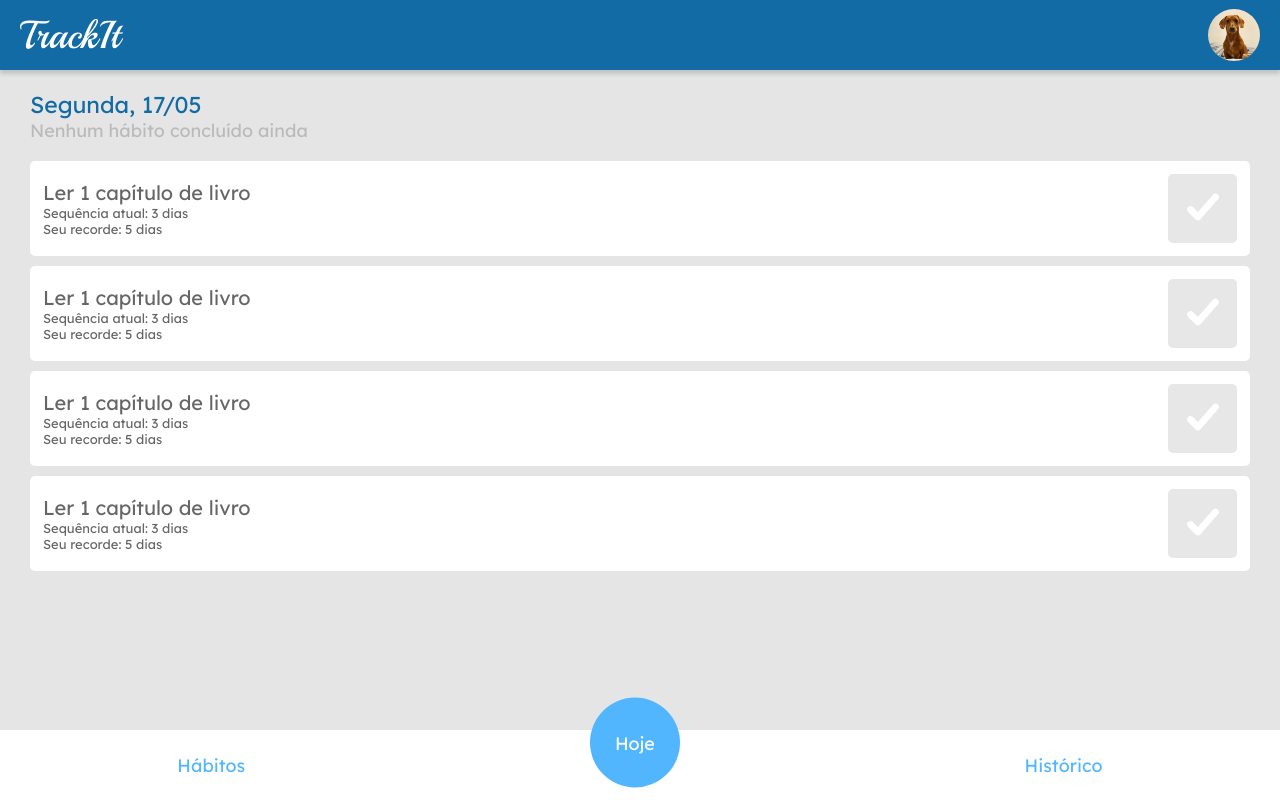
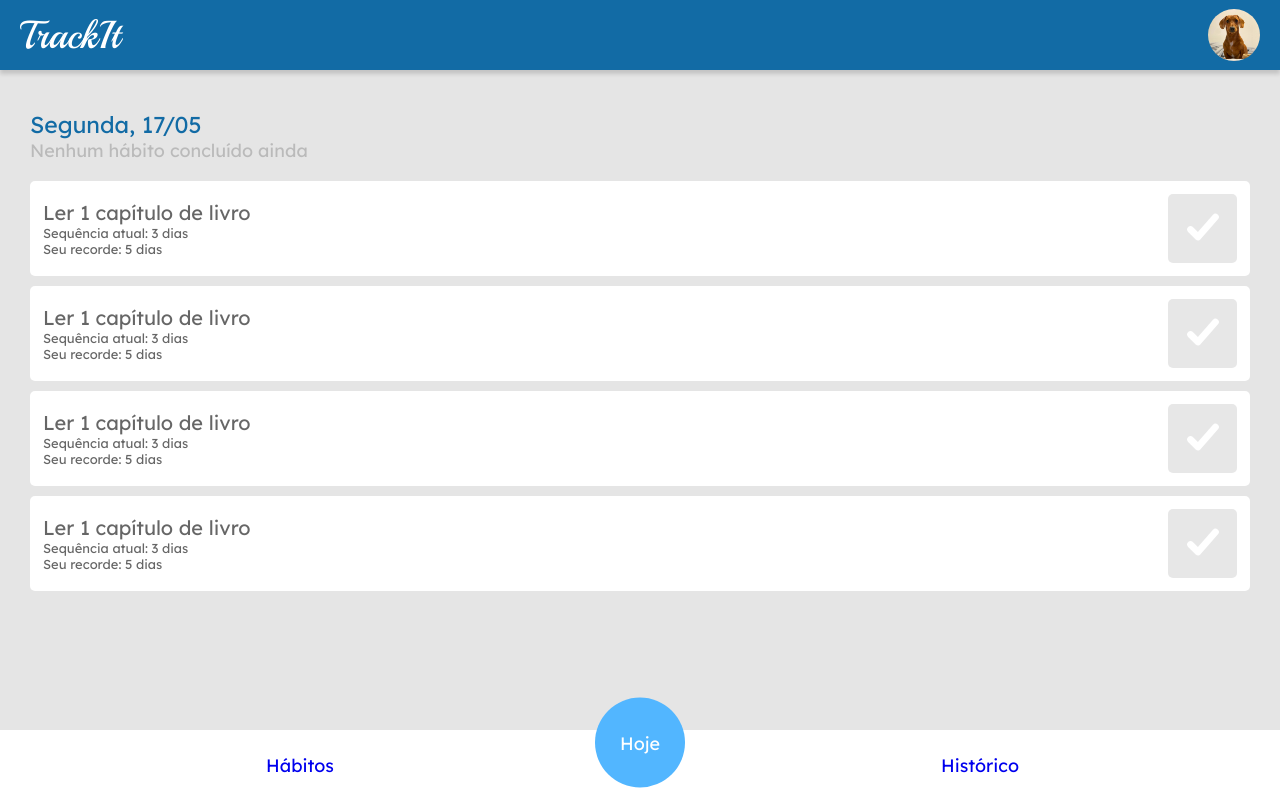
Before and after one commit to lemoscaio/trackit, a React (Create React App) app: page /today in a window 1280 px wide. Built offline with nearby package versions, Linux system fonts and the light colour scheme; no server answers.

Commit message:
adds function to remove habit

```diff
--- a/src/components/Footer.js
+++ b/src/components/Footer.js
@@ -1,14 +1,27 @@
-import React from 'react'
-import * as S from '../styles/styles'
+import React from "react";
+import { Link } from "react-router-dom";
+import * as S from "../styles/styles";
 
 function Footer() {
     return (
         <S.Footer>
-            <p>Hábitos</p>
-            <S.TodayButton><p>Hoje</p></S.TodayButton>
-            <p>Histórico</p>
+            <S.FooterAltLink to="/habits">
+                <S.FooterLinkWrapper>
+                    <p>Hábitos</p>
+                </S.FooterLinkWrapper>
+            </S.FooterAltLink>
+            <S.FooterLink to="/today">
+                <S.TodayButton>
+                    <p>Hoje</p>
+                </S.TodayButton>
+            </S.FooterLink>
+            <S.FooterAltLink to="/history">
+                <S.FooterLinkWrapper>
+                    <p>Histórico</p>
+                </S.FooterLinkWrapper>
+            </S.FooterAltLink>
         </S.Footer>
-    )
+    );
 }
 
-export default Footer
+export default Footer;
--- a/src/components/HabitsPage/components/Habit.js
+++ b/src/components/HabitsPage/components/Habit.js
@@ -1,21 +1,26 @@
 import React from "react";
+import axios from "axios";
 import * as S from "../../../styles/styles";
 
 import trashIcon from "./../../../assets/images/icons/trash-icon.svg";
 
-const daysOfWeek = ["D", "S", "T", "Q", "Q", "S", "S"];
-const buttonsDaysOfWeek = daysOfWeek.map((day) => {
-    return <S.DayButton key={day}>{day}</S.DayButton>;
-});
+function Habit({ habit: { id, name, days }, removeTask }) {
 
-function Habit(props) {
-    const { id, name, days } = props;
+
+    const daysOfWeek = ["D", "S", "T", "Q", "Q", "S", "S"];
+    const buttonsDaysOfWeek = daysOfWeek.map((day, index) => {
+        return days.includes(index) ? (
+            <S.DayButtonOn key={index}>{day}</S.DayButtonOn>
+        ) : (
+            <S.DayButton key={index}>{day}</S.DayButton>
+        );
+    });
 
     return (
         <S.Habit>
             <p>{name}</p>
             <div>{buttonsDaysOfWeek}</div>
-            <S.RemoveTask>
+            <S.RemoveTask onClick={() => removeTask(id)}>
                 <img src={trashIcon} alt="Remove task Icon" />
             </S.RemoveTask>
         </S.Habit>
--- a/src/components/HabitsPage/components/Habits.js
+++ b/src/components/HabitsPage/components/Habits.js
@@ -11,7 +11,6 @@ function Habits() {
     const [habits, setHabits] = useState([]);
     const navigate = useNavigate();
 
-    useEffect(() => {
     const GET_HABITS_URL =
         "https://mock-api.bootcamp.respondeai.com.br/api/v2/trackit/habits";
     const token = localStorage.getItem("token");
@@ -20,8 +19,8 @@ function Habits() {
             Authorization: "Bearer " + token,
         },
     };
-        console.log(token);
 
+    useEffect(() => {
         const promise = axios.get(GET_HABITS_URL, config);
         promise
             .then((response) => {
@@ -38,13 +37,34 @@ function Habits() {
     function checkHabitsList() {
         if (habits.length > 0) {
             return habits.map((habit) => {
-                return <Habit habit={habit} />;
+                return (
+                    <Habit
+                        habit={habit}
+                        removeTask={(habitId) => {
+                            removeTask(habitId);
+                        }}
+                    />
+                );
             });
         } else {
             return <NoHabitMessage />;
         }
     }
     const habitsContent = checkHabitsList();
+
+    function removeTask(habitId) {
+        const DELETE_HABIT_URL = `https://mock-api.bootcamp.respondeai.com.br/api/v2/trackit/habits/${habitId}`;
+        axios.delete(DELETE_HABIT_URL, config);
+        console.log("pssou aqui");
+        const newHabits =habits.filter((habit, index) => {
+            if (habit.id === habitId) {
+                return false;
+            } else {
+                return true;
+            }
+        });
+        setHabits(newHabits);
+    }
 
     return (
         <>
--- a/src/styles/globalStyles.js
+++ b/src/styles/globalStyles.js
@@ -15,6 +15,7 @@ html {
 button {
   font-family: 'Lexend Deca', sans-serif;
 }
+
 `;
 
 export default GlobalStyle;
--- a/src/styles/styles.js
+++ b/src/styles/styles.js
@@ -7,6 +7,7 @@ export const Header = styled.header`
     @import url("https://fonts.googleapis.com/css2?family=Lexend+Deca&family=Playball&display=swap");
 
     position: fixed;
+    z-index: 1;
     height: 70px;
     width: 100%;
     background-color: #126ba5;
@@ -33,10 +34,39 @@ export const Header = styled.header`
 `;
 
 export const Container = styled.main`
-    padding: 70px 30px;
+    padding: 20px 30px;
     background-color: #e5e5e5;
 
-    height: 100vh;
+    position: fixed;
+    top: 70px;
+    width: 100%;
+    height: calc(100vh - 140px);
+
+    overflow-y: auto;
+
+    &::-webkit-scrollbar-track {
+        -webkit-box-shadow: inset 0 0 6px rgba(0, 0, 0, 0.3);
+        background-color: #f5f5f5;
+        border-radius: 10px;
+    }
+
+    &::-webkit-scrollbar {
+        width: 10px;
+        background-color: #f5f5f5;
+    }
+
+    &::-webkit-scrollbar-thumb {
+        border-radius: 10px;
+        background-image: -webkit-gradient(
+            linear,
+            left bottom,
+            left top,
+            color-stop(0.44, rgb(122, 153, 217)),
+            color-stop(0.72, rgb(73, 125, 189)),
+            color-stop(0.86, #126ba5)
+        );
+        /* border: 1px solid black; */
+    }
 `;
 
 export const LoginContainer = styled.main`
@@ -95,6 +125,20 @@ export const StyledLink = styled(Link)`
     color: #52b6ff;
 
     cursor: pointer;
+`;
+
+export const FooterLink = styled(Link)`
+    text-decoration: none;
+    cursor: pointer;
+
+    &:visited {
+        color: inherit;
+    }
+`;
+
+export const FooterAltLink = styled(FooterLink)`
+    width: 100%;
+    height: 100%;
 `;
 
 // SIGN IN PAGE
@@ -190,11 +234,9 @@ export const DayButton = styled.div`
     justify-content: center;
     align-items: center;
 
-    background-color: #cfcfcf;
-    /* WHEN NOT CHECKED */
-    /* background-color: #FFFFFF; */
+    background-color: #ffffff;
 
-    color: white;
+    color: #cfcfcf;
     font-size: 20px;
     vertical-align: middle;
 
@@ -205,6 +247,14 @@ export const DayButton = styled.div`
     margin: 10px 0 0;
 
     border-radius: 5px;
+    border: 1px solid #d5d5d5;
+
+    cursor: pointer;
+`;
+
+export const DayButtonOn = styled(DayButton)`
+    background-color: #cfcfcf;
+    color: white;
 `;
 
 export const CancelButton = styled.button`
@@ -353,6 +403,22 @@ export const Footer = styled.footer`
     padding: 0 5px;
 `;
 
+export const FooterLinkWrapper = styled.div`
+    display: flex;
+    align-items: center;
+    justify-content: center;
+    width: 100%;
+    height: 100%;
+
+    p {
+        display: flex;
+        align-items: center;
+        justify-content: center;
+        width: 100%;
+        height: 100%;
+    }
+`;
+
 export const TodayButton = styled.div`
     display: flex;
     align-items: center;
```
Lines whose indentation alone changed are shown as unchanged.
